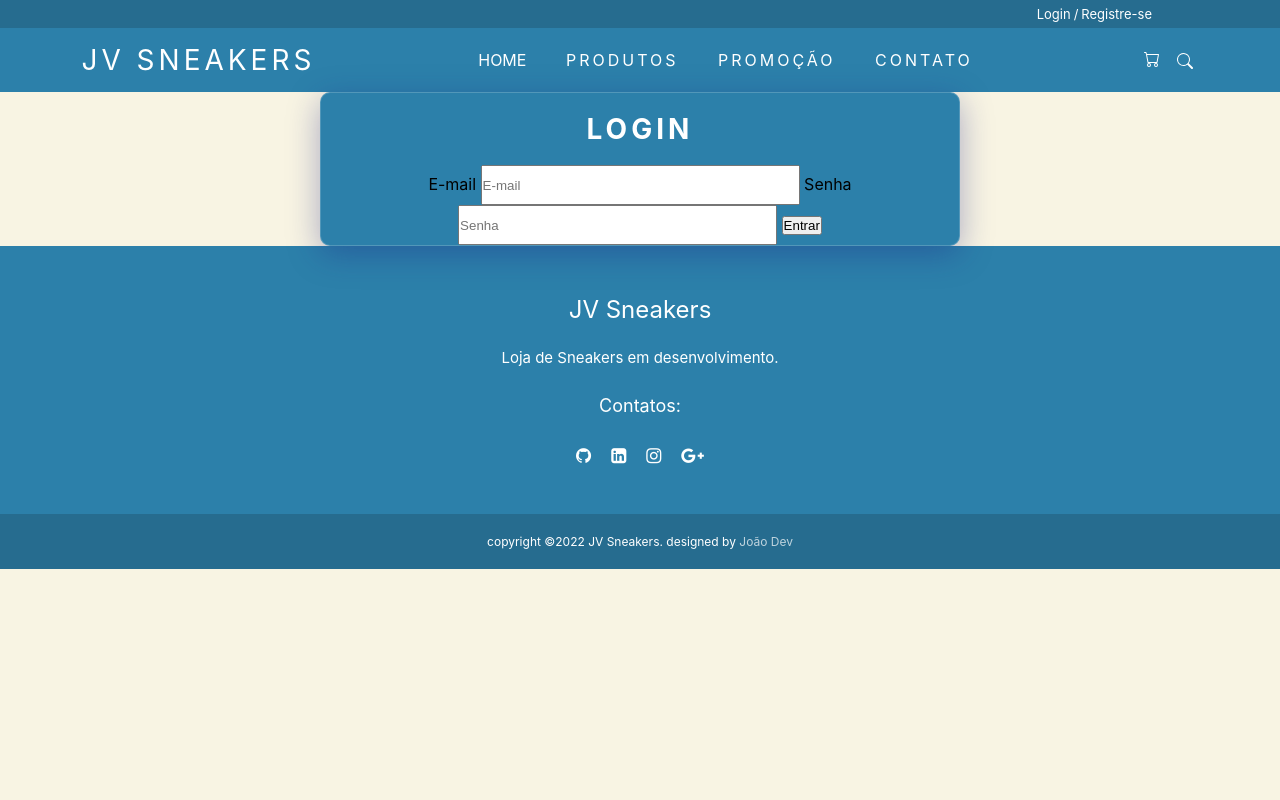
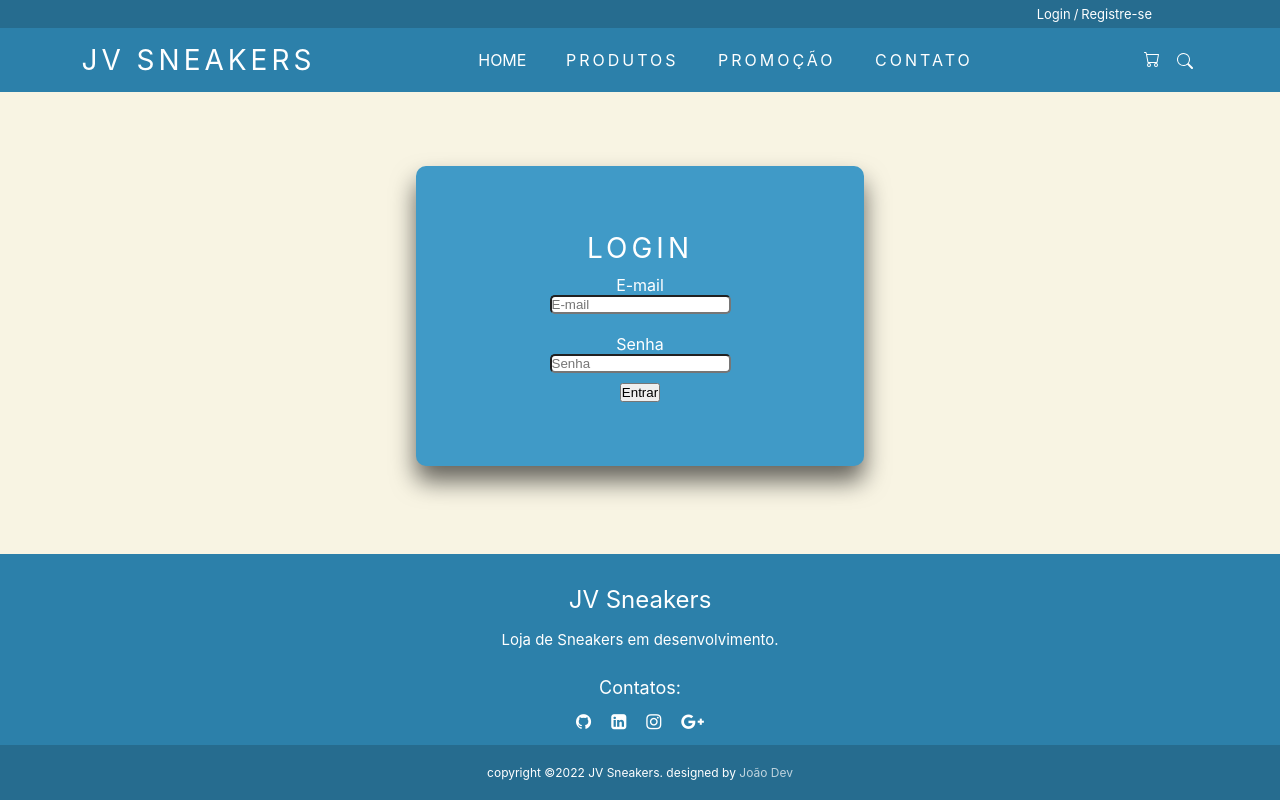
Before and after one commit to JoaoVictorPimentel/Sneakers-Shop, a plain HTML site: page login.html in a window 1280 px wide. Drawn offline with Linux system fonts and the light colour scheme.

Commit message:
att login

```diff
--- a/login.html
+++ b/login.html
@@ -9,8 +9,8 @@
 
         <!--CSS-->
         <link rel="stylesheet" type="text/css" href="styles/navbar.css">
+        <link rel="stylesheet" type="text/css" href="styles/footer.css">
         <link rel="stylesheet" type="text/css" href="styles/main.css">
-        <link rel="stylesheet" type="text/css" href="styles/footer.css">
         <link rel="stylesheet" type="text/css" href="styles/login.css">
 
         <!--Font-awesome-->
@@ -90,13 +90,28 @@
 
         <main>
             <!--Área de login-->
-            <div id="box-login">
-                <h2 class="login-titulo">Login</h2>
-                <label for="e-mail">E-mail</label>
-                <input type="text" class="input-login" placeholder="E-mail"> <br<br>
-                <label for="senha">Senha</label>
-                <input type="password" class="input-login" placeholder="Senha">
-                <button>Entrar</button>
+            <div id="container">
+                <!--Box do login-->
+                <div id="box-login">
+                    <!--Título-->
+                    <p class="login-titulo">Login</p>
+                    <!--Fim título-->
+                    <!--E-mail-->
+                    <div class="input-email">
+                        <label for="e-mail">E-mail</label>
+                        <input type="text" class="input-login" placeholder="E-mail"><br<br>
+                    </div>
+                    <!--Fim e-mail-->
+                    <!--Senha-->
+                    <div class="input-senha">
+                        <label for="senha">Senha</label>
+                        <input type="password" class="input-login" placeholder="Senha">
+                    </div>
+                    <!--Fim senha-->
+
+                    <button>Entrar</button>
+                </div>
+                <!--Fim box do login-->
             </div>
             <!--Fim área de login-->
         </main>
--- a/styles/footer.css
+++ b/styles/footer.css
@@ -11,7 +11,7 @@ footer {
     font-family: -apple-system, BlinkMacSystemFont, 'Segoe UI',
                  Roboto, Oxygen, Ubuntu, Cantarell, 'Open Sans',
                  'Helvetica Neue', sans-serif;
-    padding-top: 40px;
+    padding-top: 30px;
     color: white;
 }
 
@@ -28,7 +28,8 @@ footer {
     font-size: 24px;
     font-weight: 400;
     text-transform: capitalize;
-    line-height: 3rem;
+    line-height: 2rem;
+    margin-top: 0px;
 }
 
 .conteudo-footer h4 {
@@ -47,11 +48,11 @@ footer {
 
 /*---Contatos---*/
 .contatos {
-   list-style: none;
-   display: flex;
-   align-items: center;
-   justify-content: center;
-   margin: 1rem 0 3rem 0;
+    list-style: none;
+    display: flex;
+    align-items: center;
+    justify-content: center;
+    margin-bottom: 13px;
 }
 
 .contatos li {
--- a/styles/login.css
+++ b/styles/login.css
@@ -4,10 +4,15 @@
     box-sizing: border-box;
 }
 
+html {
+    height: 100%;
+}
+
 body {
     background: #F8F4E3;
     display: flex;
-    flex-direction: column;
+    height: 100%;
+    overflow: hidden;
 }
 
 main {
@@ -15,21 +20,28 @@ main {
                  Roboto, Oxygen, Ubuntu, Cantarell, 'Open Sans',
                  'Helvetica Neue', sans-serif;
     width: 100%;
-    flex-grow: 1;
+}
+
+#container {
+    margin: 0 auto;
     display: flex;
-    text-align: center;
     align-items: center;
-    flex-direction: column;
+    justify-content: center;
+    height: 56vh;
 }
 
 #box-login {
-    width: 50%;
-    background: #2c80aa;
-    box-shadow: 0 8px 32px 0 rgba( 31, 38, 135, 0.37 );
-    backdrop-filter: blur( 20px );
-    -webkit-backdrop-filter: blur( 20px );
+    width: 35%;
+    height: 300px;
+    background: #409ac7;
+    box-sizing: border-box;
+    box-shadow: 0 15px 25px rgba(0, 0, 0, .6);
     border-radius: 10px;
-    border: 1px solid rgba( 255, 255, 255, 0.18 );
+    align-items: center;
+    justify-content: center;
+    flex-direction: column;
+    display: flex;
+    color: white;
 }
 
 .login-titulo {
@@ -37,11 +49,16 @@ main {
     font-size: 28px;
     text-transform: uppercase;
     letter-spacing: 4px;
-    text-decoration: none;
+}
+
+.input-email, .input-senha{
+    display: flex;
+    align-items: center;
+    justify-content: center;
+    flex-direction: column;
+    padding: 10px;
 }
 
 .input-login {
-    width: 50%;
-    height: 40px;
-
+    border-radius: 5px;
 }
--- a/styles/main.css
+++ b/styles/main.css
@@ -13,6 +13,7 @@ body {
     background: #F8F4E3;
     display: flex;
     flex-direction: column;
+    min-height: 100%;
 }
 
 main {
```
